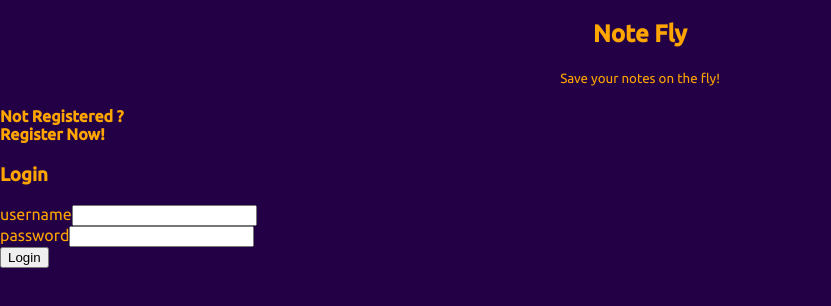
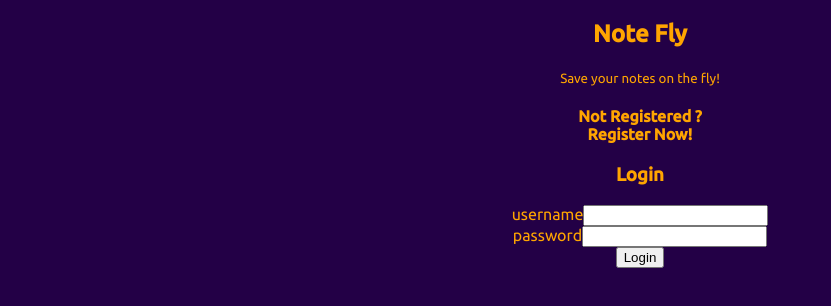
Before and after one commit to meetg94/notes-fullstack-mui, a React (Create React App) app in the folder frontend/: page / in a window 1280 px wide. Shown: the top 306 px of the page, without its empty margins (0-831 px from the left). Built offline with nearby package versions, Linux system fonts and the light colour scheme.

Commit message:
register

```diff
--- a/frontend/src/App.js
+++ b/frontend/src/App.js
@@ -97,6 +97,7 @@ function App() {
         }, 6000)
         setNotes(notes.filter(n => n.id !== id))
       })
+      console.log(id)
   }
 
   const notesToShow = showAll
@@ -113,6 +114,7 @@ function App() {
         onSubmit={addNote}>
         <input
           value={newNote}
+          placeholder='Enter a note.'
           onChange={handleNoteChange}
         />
         <Button
@@ -125,6 +127,7 @@ function App() {
   )
 
   return (
+    <>
     <div>
       <div className='main-title'>
         <h2>Note Fly</h2>
@@ -168,12 +171,9 @@ function App() {
       <div className='list-container'>
       <Notification message={errorMessage} />
       </div>
-      <div>
-        <Routes>
-          <Route path='/register' element={<RegisterForm />} />
-        </Routes>
-      </div>
+
     </div>
+        </>
   );
 }
 
--- a/frontend/src/Components/LoginForm.js
+++ b/frontend/src/Components/LoginForm.js
@@ -1,6 +1,5 @@
 import { useNavigate } from 'react-router-dom'
 import { useState } from 'react'
-import login from '../Services/login'
 
 function LoginForm({
     username,
@@ -19,9 +18,9 @@ function LoginForm({
     const navigate = useNavigate()
 
   return (
-    <div>
+    <div className='login-register-container'>
         <h4>Not Registered ?
-            <div className='register-button' onClick={() => {navigate('/register'); setLoginShow(false)}}>
+            <div className='register-button' onClick={() => {navigate('/register')}}>
                 Register Now!
             </div>
         </h4>
--- a/frontend/src/Components/RegisterForm.js
+++ b/frontend/src/Components/RegisterForm.js
@@ -2,6 +2,8 @@ import React, { useState } from 'react';
 
 import { Snackbar } from '@mui/material';
 import MuiAlert from '@mui/material/Alert';
+import { useNavigate } from 'react-router-dom'
+
 import axios from 'axios'
 
 import registerService from '../Services/register'
@@ -15,9 +17,11 @@ function RegisterForm() {
     const [username, setUsername] = useState('')
     const [name, setName] = useState('')
     const [password, setPassword] = useState('')
-    const [successMessage, setSuccessMessage] = useState(false)
+    const [successMessage, setSuccessMessage] = useState(null)
 
     const [open, setOpen] = useState(true)
+
+    const navigate = useNavigate()
 
     const handleClose = (event, reason) => {
         if (reason === 'clickaway') {
@@ -46,15 +50,17 @@ function RegisterForm() {
         setSuccessMessage(`Congrats! ${username} registered`)
         setTimeout(() => {
             setSuccessMessage(null)
+            navigate('/login')
         }, 6000)
     }
 
     return (
-    <div>
+    <div className='registeration-form-container'>
         <h3>Register</h3>
         {successMessage ?
             <div>
                 <p>{successMessage}</p>
+                <p>Login</p>
                 <Snackbar open={open} autoHideDuration={6000} onClose={handleClose}>
                     <Alert severity="success">Congrats user has been registered!</Alert>
                 </Snackbar>
--- a/frontend/src/index.css
+++ b/frontend/src/index.css
@@ -17,6 +17,11 @@ code {
 }
 
 .main-title {
+  text-align: center;
+}
+
+.login-register-container, .registeration-form-container {
+  justify-content: center;
   text-align: center;
 }
 
```
Also changed, not shown: frontend/src/Components/NoteForm.js (added).
